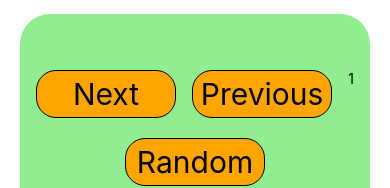
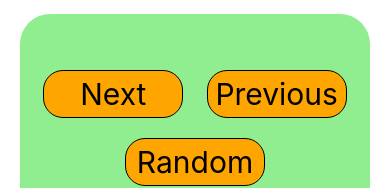
Before and after one commit to suyogster/mdev-1014, a React Native app: screen /Layout6 in a window 390 px wide. Shown: the part 583-771 px from the top of the page. Built offline with nearby package versions, Linux system fonts and the light colour scheme.

Commit message:
Layout 6 Updated

```diff
--- a/components/Layout6.tsx
+++ b/components/Layout6.tsx
@@ -102,8 +102,6 @@ export default function Layout6({ navigation }: any) {
           >
             <Text style={styles.btnText}>Previous</Text>
           </TouchableOpacity>
-
-          <Text>{counter}</Text>
         </View>
         <View
           style={{
```
